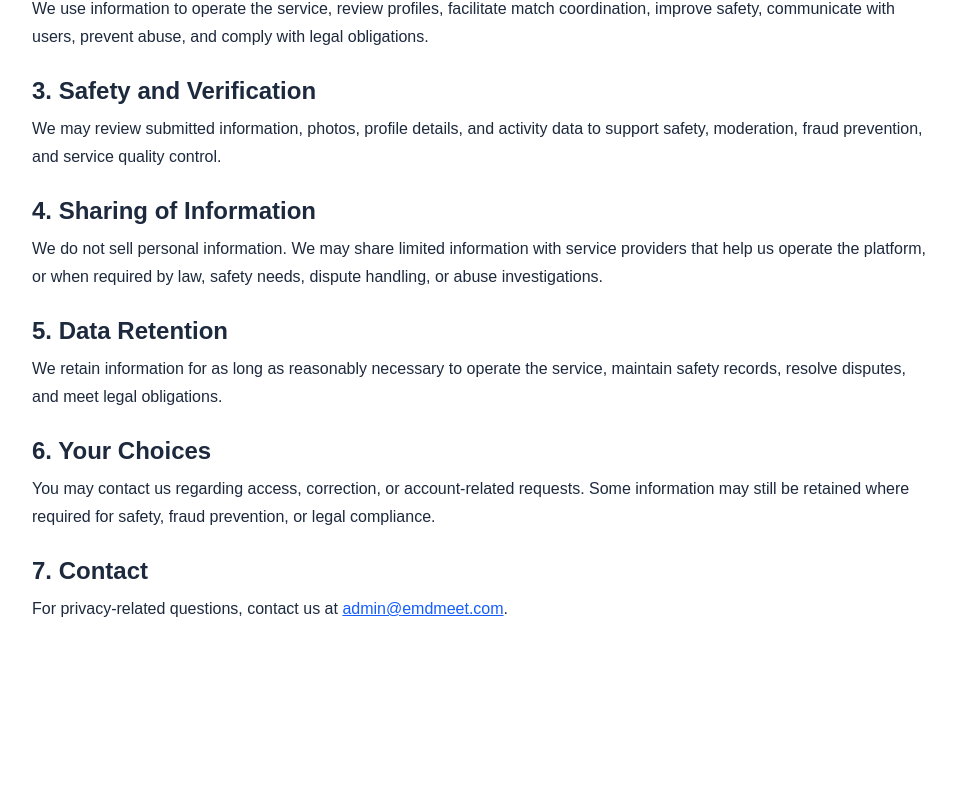
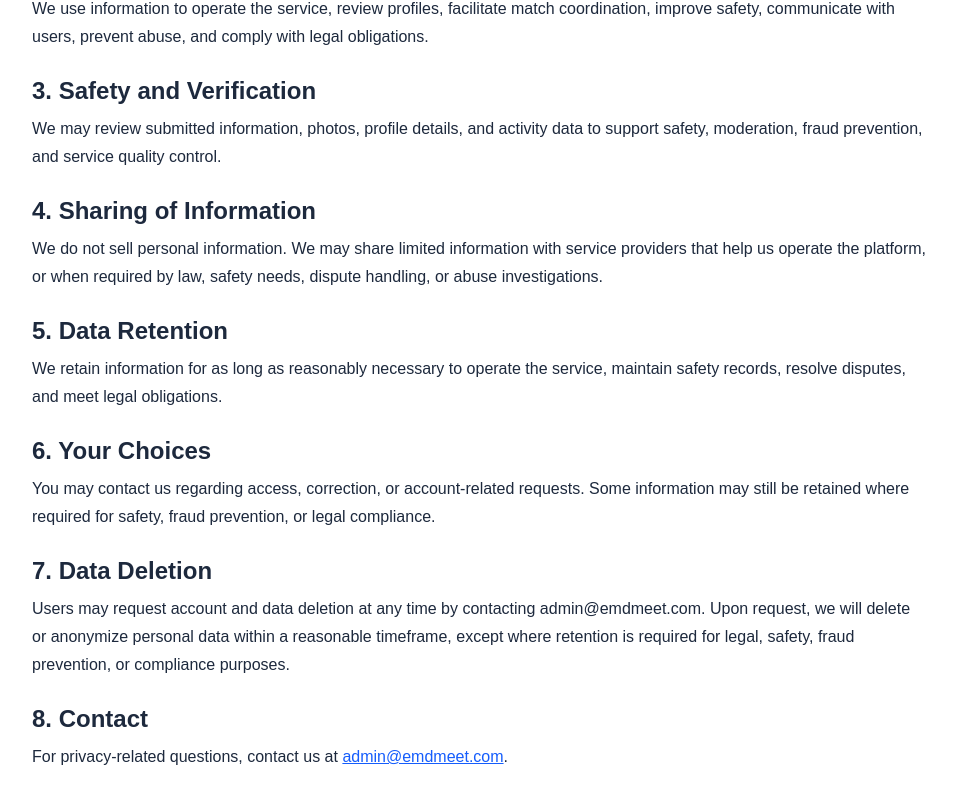
Before and after one commit to shadi2323/emdmeet-web, a Next.js app: page /privacy in a window 1280 px wide. Shown: the part 409-1212 px from the top of the page, without its empty margins (160-1116 px from the left). Before the commit the page ends 1096 px from the top, so only its background shows below. Built offline with nearby package versions, Linux system fonts and the light colour scheme.

Commit message:
Add Section 7: Data Deletion to Privacy Policy and renumber Contact to Section 8

```diff
--- a/src/app/privacy/page.tsx
+++ b/src/app/privacy/page.tsx
@@ -64,7 +64,16 @@ export default function PrivacyPage() {
           </section>
 
           <section>
-            <h2 className="mb-2 text-2xl font-semibold">7. Contact</h2>
+            <h2 className="mb-2 text-2xl font-semibold">7. Data Deletion</h2>
+            <p>
+              Users may request account and data deletion at any time by contacting admin@emdmeet.com.
+              Upon request, we will delete or anonymize personal data within a reasonable timeframe,
+              except where retention is required for legal, safety, fraud prevention, or compliance purposes.
+            </p>
+          </section>
+
+          <section>
+            <h2 className="mb-2 text-2xl font-semibold">8. Contact</h2>
             <p>
               For privacy-related questions, contact us at{" "}
               <a className="text-blue-600 underline" href="mailto:admin@emdmeet.com">
```
